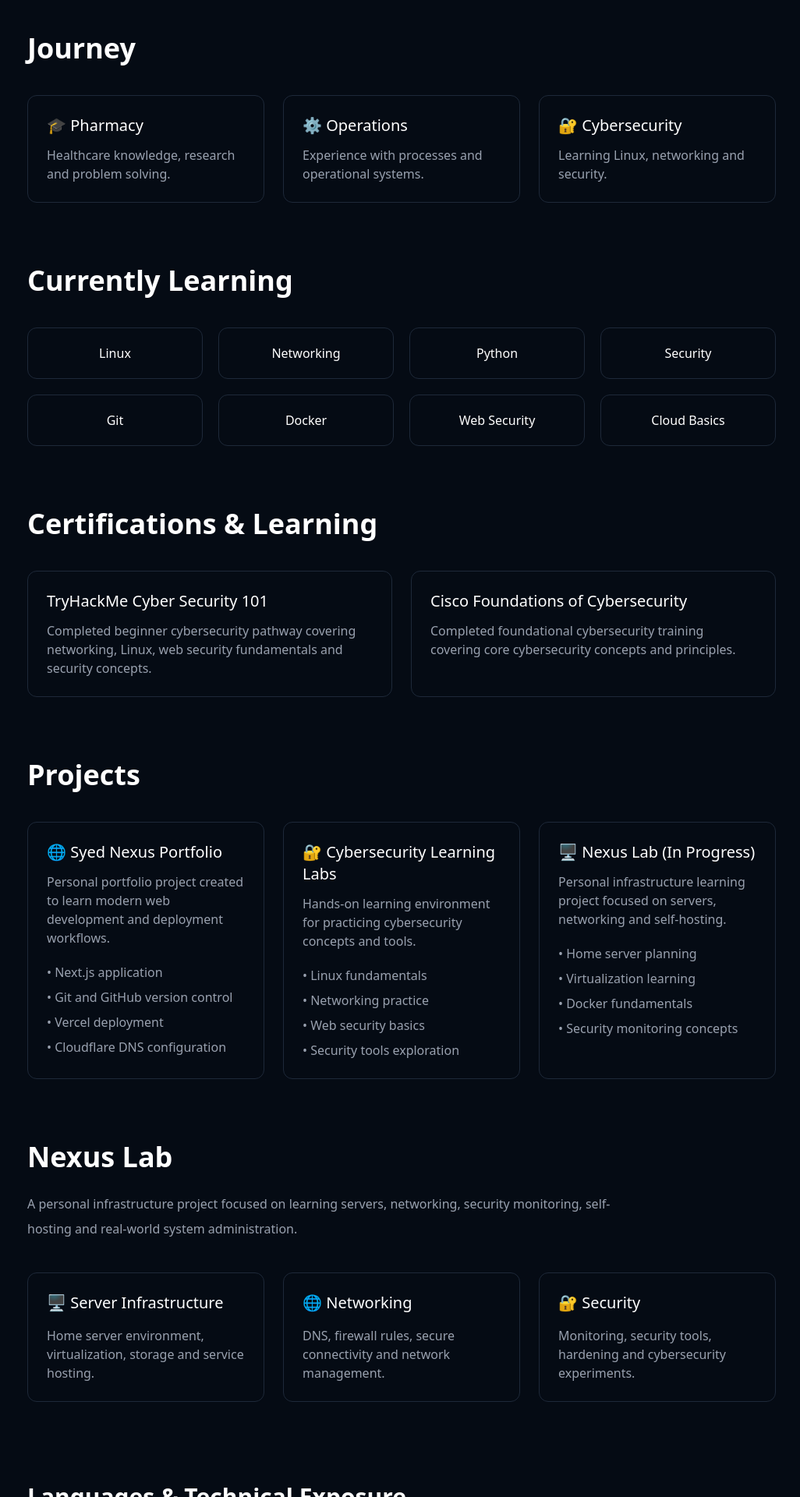
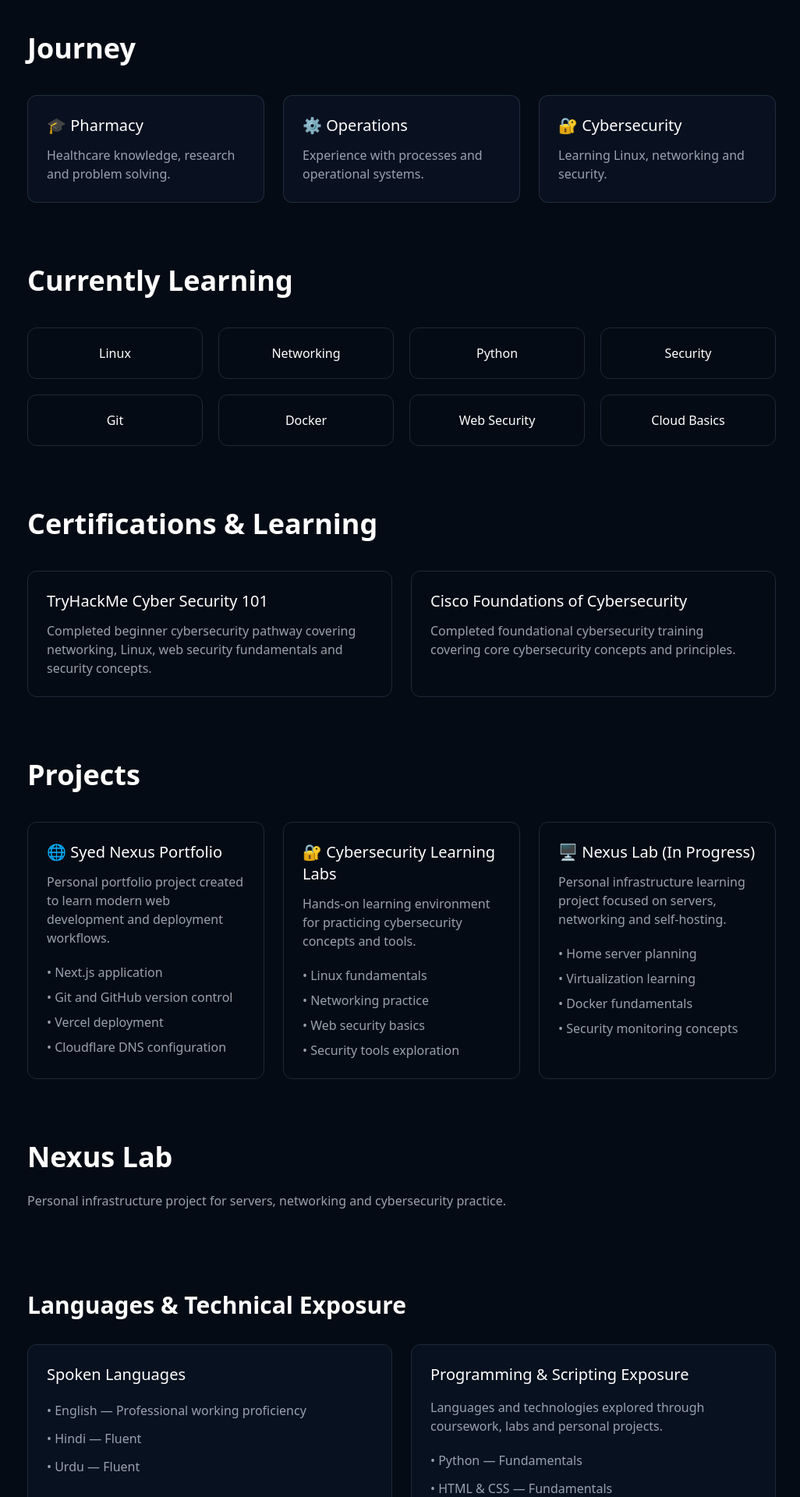
Before and after one commit to syednexus/syednexus.com, a Next.js app: page / in a window 1280 px wide. Shown: the part 860-2780 px from the top of the page at 78% size, without its empty margins (125-1151 px from the left). Built offline with nearby package versions, Linux system fonts and the light colour scheme.

Commit message:
Update portfolio sections before Nexus v2 redesign

```diff
--- a/components/JourneySection.tsx
+++ b/components/JourneySection.tsx
@@ -30,7 +30,12 @@ Journey
 
 <div
 key={item[0]}
-className="border border-gray-800 rounded-xl p-6 hover:border-blue-500 transition"
+className="border border-slate-700/60
+bg-slate-900/50
+rounded-xl
+p-6
+hover:border-blue-500
+transition"
 >
 
 
--- a/components/LabSection.tsx
+++ b/components/LabSection.tsx
@@ -1,6 +1,6 @@
-export default function LabSection() {
+export default function LabSection(){
 
-return (
+return(
 
 <section
 id="lab"
@@ -15,96 +15,16 @@ Nexus Lab
 </h2>
 
 
+<p className="mt-6 text-gray-400">
 
-<p className="mt-6 max-w-3xl text-gray-400 leading-8">
-
-A personal infrastructure project focused on learning servers,
-networking, security monitoring, self-hosting and real-world system
-administration.
+Personal infrastructure project for servers,
+networking and cybersecurity practice.
 
 </p>
 
 
+</section>
 
-
-
-<div className="grid md:grid-cols-3 gap-6 mt-10">
-
-
-<div className="border border-gray-800 rounded-xl p-6 hover:border-blue-500 transition">
-
-
-<h3 className="text-xl">
-
-🖥 Server Infrastructure
-
-</h3>
-
-
-<p className="mt-4 text-gray-400">
-
-Home server environment, virtualization, storage and service hosting.
-
-</p>
-
-
-</div>
-
-
-
-
-
-
-<div className="border border-gray-800 rounded-xl p-6 hover:border-blue-500 transition">
-
-
-<h3 className="text-xl">
-
-🌐 Networking
-
-</h3>
-
-
-<p className="mt-4 text-gray-400">
-
-DNS, firewall rules, secure connectivity and network management.
-
-</p>
-
-
-</div>
-
-
-
-
-
-
-<div className="border border-gray-800 rounded-xl p-6 hover:border-blue-500 transition">
-
-
-<h3 className="text-xl">
-
-🔐 Security
-
-</h3>
-
-
-<p className="mt-4 text-gray-400">
-
-Monitoring, security tools, hardening and cybersecurity experiments.
-
-</p>
-
-
-</div>
-
-
-
-</div>
-
-
-
-</section>
 
 );
 
```
